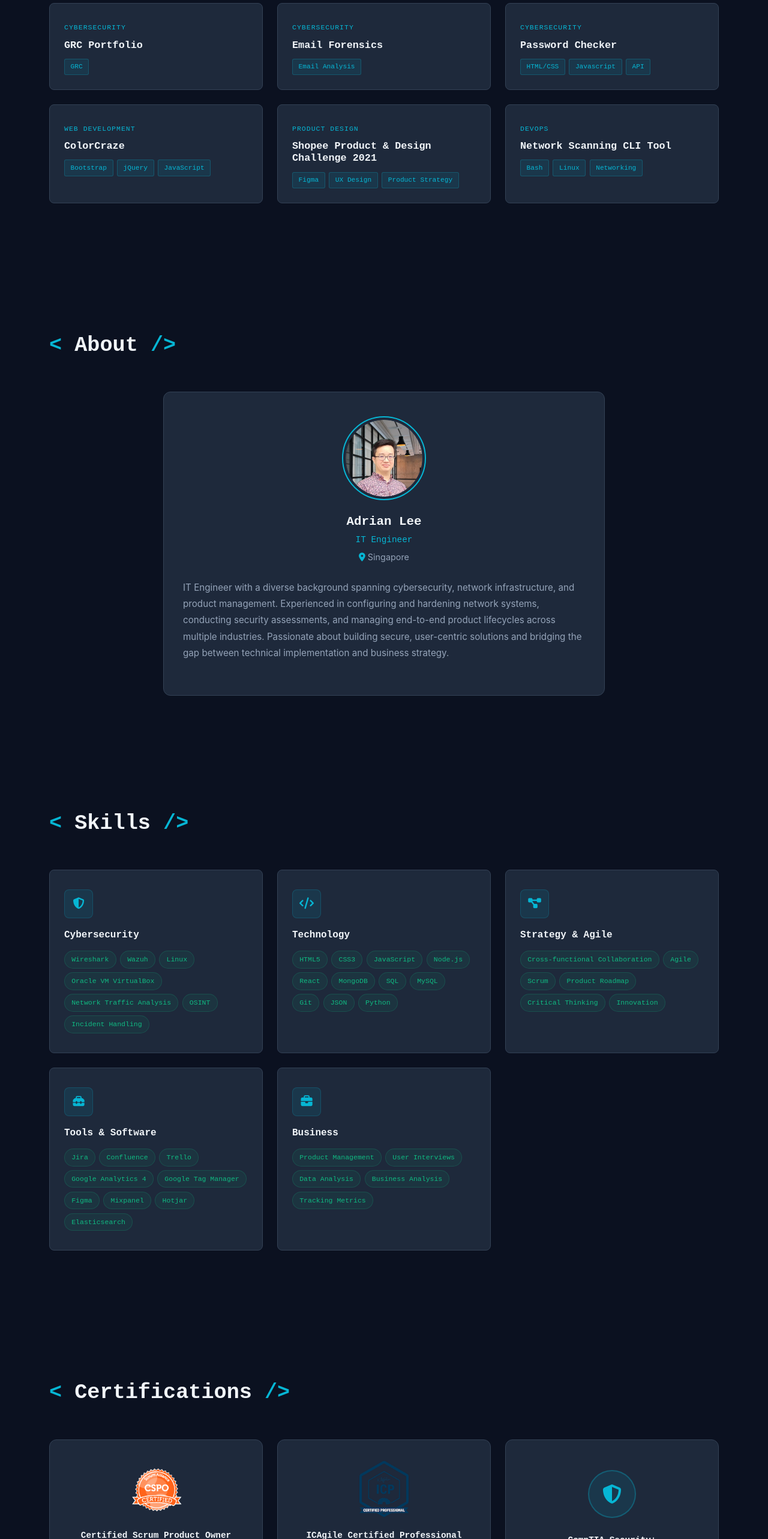
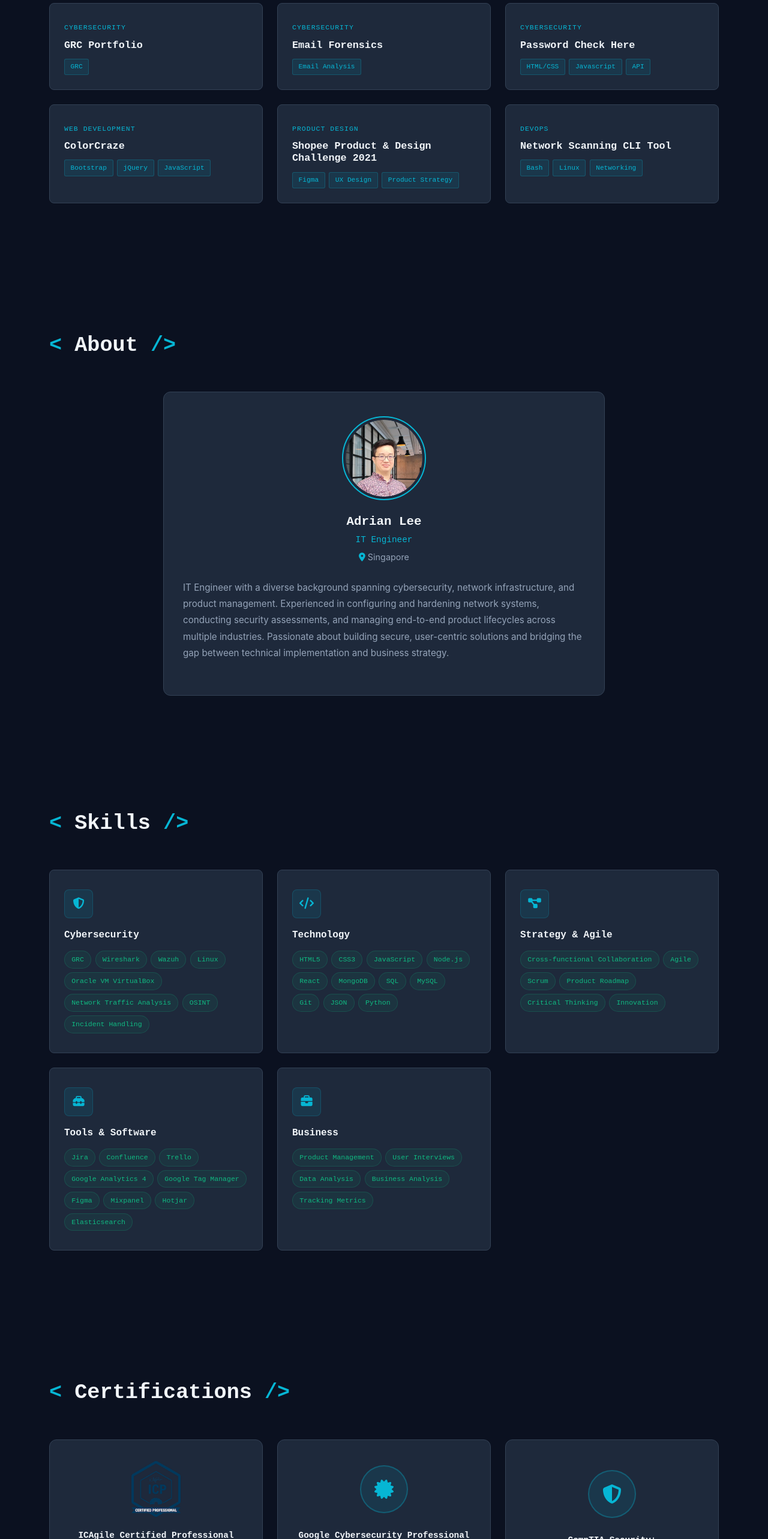
Before and after one commit to leeadrian841/leeadrian841.github.io, a React (Vite) app in the folder frontend/: page / in a window 1280 px wide. Shown: the part 1059-3625 px from the top of the page at 60% size. Built offline with nearby package versions, Linux system fonts and the light colour scheme.

Commit message:
Update skills and certifications in data.js

```diff
--- a/frontend/src/data/data.js
+++ b/frontend/src/data/data.js
@@ -54,7 +54,7 @@ export const skills = {
   cybersecurity: {
     label: "Cybersecurity",
     icon: "fa-shield-halved",
-    items: ["Wireshark", "Wazuh", "Linux", "Oracle VM VirtualBox", "Network Traffic Analysis", "OSINT", "Incident Handling"]
+    items: ["GRC", "Wireshark", "Wazuh", "Linux", "Oracle VM VirtualBox", "Network Traffic Analysis", "OSINT", "Incident Handling"]
   },
   technology: {
     label: "Technology",
@@ -101,7 +101,7 @@ export const projects = [
   },
     {
     id: "password-check-here",
-    title: "Password Checker",
+    title: "Password Check Here",
     category: "Cybersecurity",
     summary: "A modern password strength checker integrated with HaveIBeenPwned (HIBP) API for data breach scanning.",
     tech: ["HTML/CSS","Javascript", "API"],
@@ -143,18 +143,19 @@ export const projects = [
 
 export const certifications = [
   {
-    name: "Certified Scrum Product Owner (CSPO)",
-    issuer: "Scrum Alliance",
-    year: "2018",
-    badgeImage: "/assets/badges/CSPO.png",
-    verifyUrl: null
-  },
-  {
     name: "ICAgile Certified Professional (ICP)",
     issuer: "ICAgile",
     year: "2017",
     badgeImage: "/assets/badges/ICP.png",
     verifyUrl: "https://www.credly.com/badges/7b0e5a9b-92e5-4d9d-93d7-cd75e30f2434/public_url"
+  },
+  {
+    name: "Google Cybersecurity Professional Certificate",
+    issuer: "Coursera",
+    year: "2024",
+    badgeImage: null,
+    verifyUrl: "https://www.coursera.org/professional-certificates/google-cybersecurity",
+    icon: "fa-certificate"
   },
   {
     name: "CompTIA Security+",
@@ -173,11 +174,10 @@ export const certifications = [
     icon: "fa-laptop-code"
   },
   {
-    name: "Google Cybersecurity Professional Certificate",
-    issuer: "Coursera",
-    year: "2024",
-    badgeImage: null,
-    verifyUrl: "https://www.coursera.org/professional-certificates/google-cybersecurity",
-    icon: "fa-certificate"
+    name: "Certified Scrum Product Owner (CSPO)",
+    issuer: "Scrum Alliance",
+    year: "2018",
+    badgeImage: "/assets/badges/CSPO.png",
+    verifyUrl: null
   }
 ];
```
